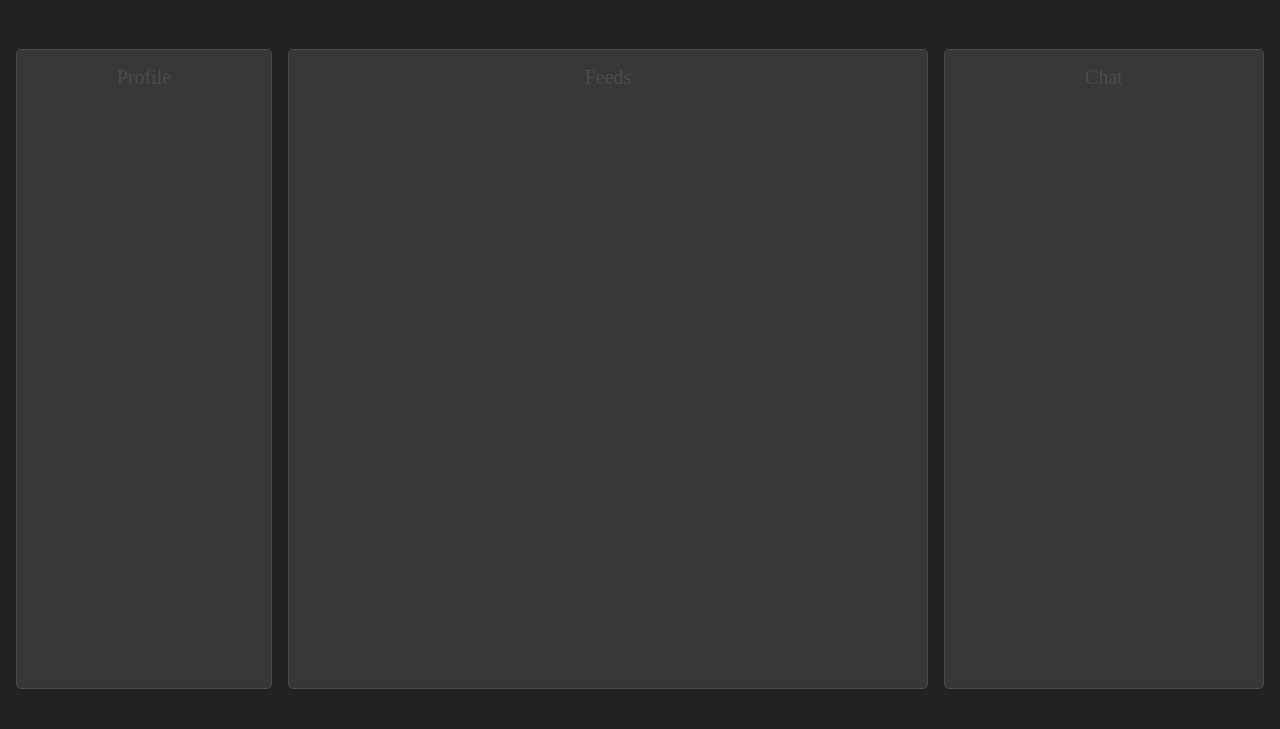
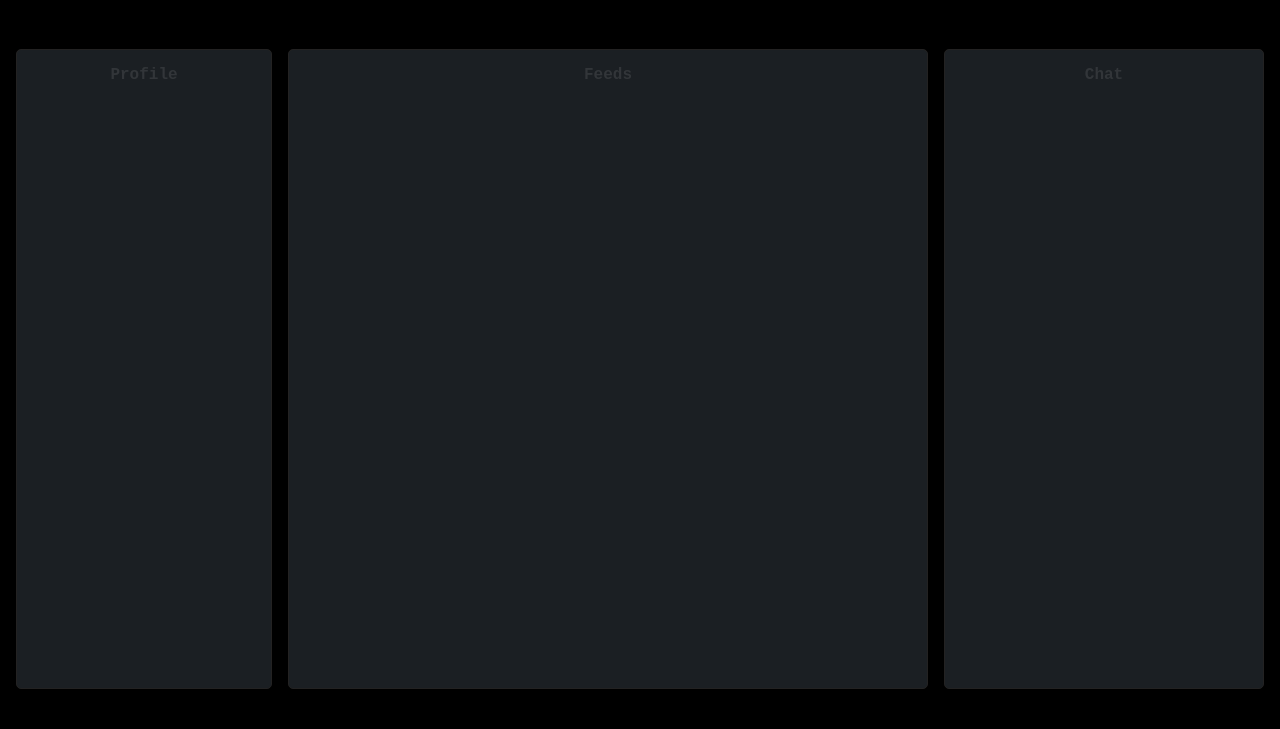
Before and after one commit to D4rkJvck/Client, a plain HTML site: page index.html in a window 1280 px wide. Shown: the part 71-800 px from the top of the page. Drawn offline with Linux system fonts and the light colour scheme.

Commit message:
Add CSS Themes

```diff
--- a/assets/css/style.css
+++ b/assets/css/style.css
@@ -1,25 +1,35 @@
 :root {
-     --color-dark: #222222;
-     --font-color-section: #aaaaaa;
-     --font-size-small: clamp(0.75rem, 0.6vw + 0.6rem, 0.875rem);
-     --font-size-base: clamp(0.875rem, 0.5vw + 0.5rem, 1rem);
-     --font-size-large: clamp(1rem, 0.8vw + 0.8rem, 1.25rem);
-     --font-size-xl: clamp(1.25rem, 1vw + 1rem, 1.75rem);
+     /* THEME COLORS */
+     --LinkedIn-body-bg: #000000;
+     --LinkedIn-section-bg: #1b1f23;
+     --LinkedIn-section-border: #232222;
+
+     --Kilogram-body-bg: ;
+     --Kilogram-section-bg: ;
+     --Kilogram-div-bg: ;
+     --Kilogram-section-border: ;
+     --Kilogram-div-border: ;
+
+     /* FONT SIZES */
+     --font-12: clamp(.65rem, calc(.6vw + .6rem), .75rem);
+     --font-14: clamp(.6875rem, calc(.6vw + .6rem), .875rem);
+     --font-16: clamp(.75rem, calc(.65vw + .65rem), 1rem);
+     --font-18: clamp(.875rem, calc(.75vw + .75rem), 1.125rem);
 }
 
-*,
-*::before,
-*::after {
+html *,
+html *::before,
+html *::after {
      box-sizing: border-box;
+     font: bolder var(--font-14) monospace;
      margin: 0;
      padding: 0;
 }
 
 body {
-     background-color: var(--color-dark);
+     background-color: var(--LinkedIn-body-bg);
      color: white;
      display: grid;
-     font: var(--font-size-base) fantasy;
 }
 
 header {
@@ -32,7 +42,7 @@ header {
 
 h1 {
      color: #999999;
-     font-size: var(--font-size-xl);
+     font-size: var(--font-18);
 }
 
 main {
@@ -44,8 +54,8 @@ main {
 
 section {
      backdrop-filter: blur(5px);
-     background-color: rgba(255, 255, 255, 0.1);
-     border: 1px solid rgba(255, 255, 255, 0.1);
+     background-color: var(--LinkedIn-section-bg);
+     border: 1px solid var(--LinkedIn-section-border);
      border-radius: 5px;
      color: rgba(255, 255, 255, 0.1);
      position: relative;
@@ -53,7 +63,7 @@ section {
 }
 
 h2 {
-     font: var(--font-size-large) bolder fantasy;
+     font-size: var(--font-16);
      margin: 2vh 0;
 }
 
```
